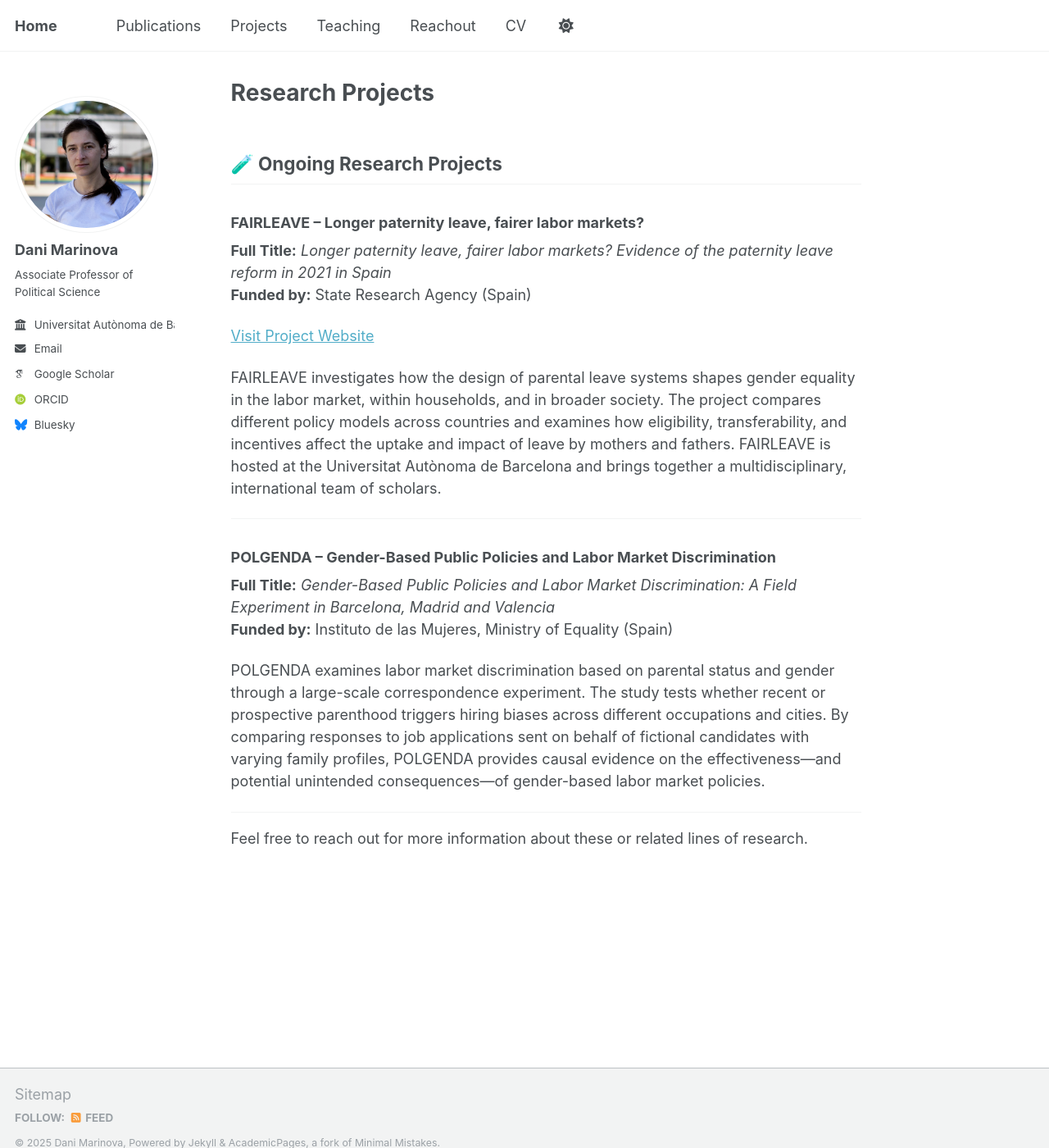
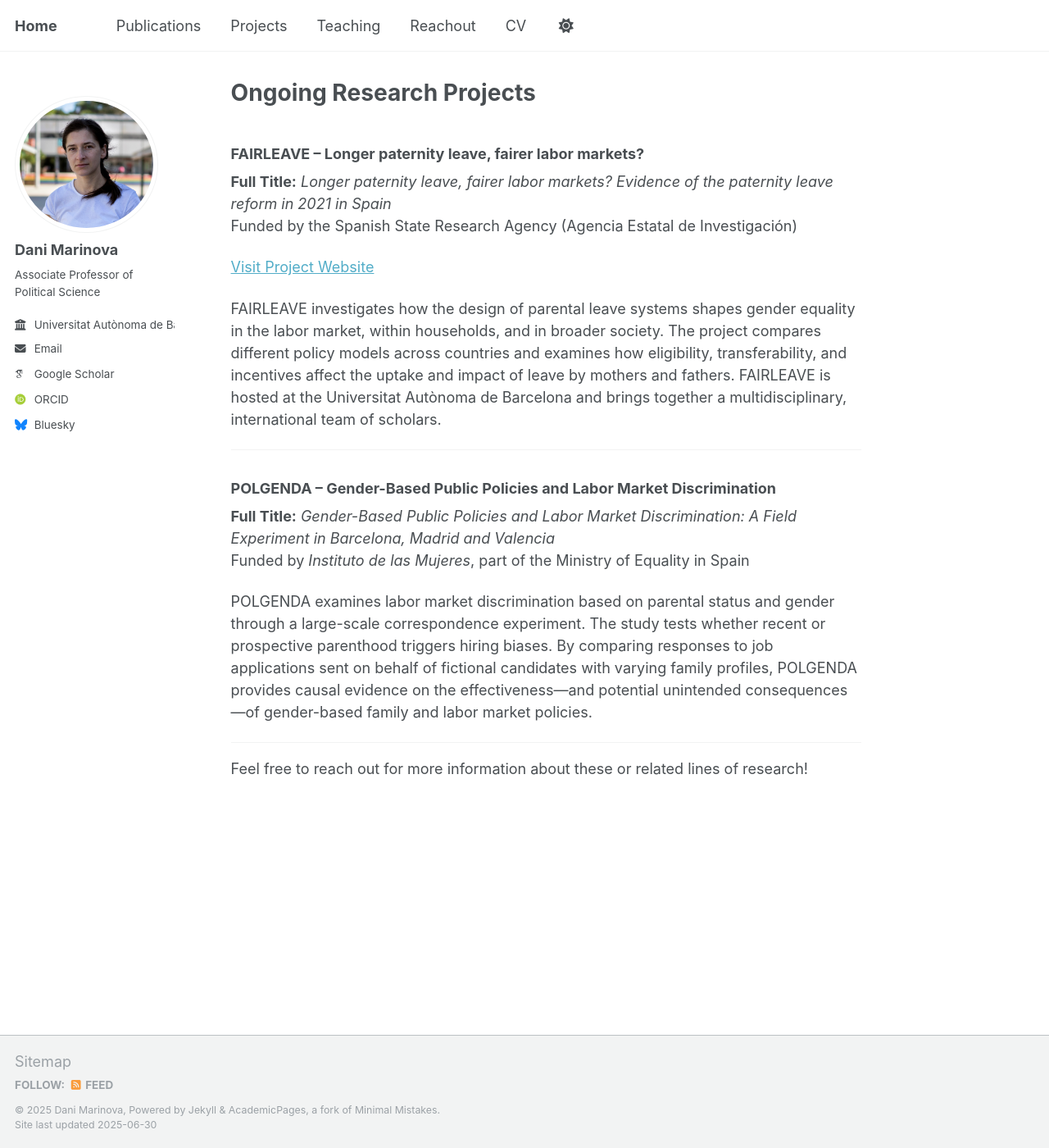
Before and after one commit to cyrila24/personal, a Jekyll site: the page built from _pages/projects.md, in a window 1280 px wide and 1400 px high. Shown: the whole window at 82% size. Built offline with Jekyll 4.4.1, drawn with Linux system fonts in a browser that asks for light colours; some web fonts are replaced; a script that is not in the unit is left out.

Commit message:
Update projects.md

```diff
--- a/_pages/projects.md
+++ b/_pages/projects.md
@@ -1,15 +1,13 @@
 ---
 layout: single
-title: "Research Projects"
+title: "Ongoing Research Projects"
 permalink: /projects/
 ---
-
-## 🧪 Ongoing Research Projects
 
 ### **FAIRLEAVE – Longer paternity leave, fairer labor markets?**
 
 **Full Title:** *Longer paternity leave, fairer labor markets? Evidence of the paternity leave reform in 2021 in Spain*
-**Funded by:** State Research Agency (Spain)
+Funded by the Spanish State Research Agency (Agencia Estatal de Investigación)
 
 [Visit Project Website](https://webs.uab.cat/fairleave/)
 
@@ -20,10 +18,10 @@ FAIRLEAVE investigates how the design of parental leave systems shapes gender eq
 ### **POLGENDA – Gender-Based Public Policies and Labor Market Discrimination**
 
 **Full Title:** *Gender-Based Public Policies and Labor Market Discrimination: A Field Experiment in Barcelona, Madrid and Valencia*
-**Funded by:** Instituto de las Mujeres, Ministry of Equality (Spain)
+Funded by *Instituto de las Mujeres*, part of the Ministry of Equality in Spain
 
-POLGENDA examines labor market discrimination based on parental status and gender through a large-scale correspondence experiment. The study tests whether recent or prospective parenthood triggers hiring biases across different occupations and cities. By comparing responses to job applications sent on behalf of fictional candidates with varying family profiles, POLGENDA provides causal evidence on the effectiveness—and potential unintended consequences—of gender-based labor market policies.
+POLGENDA examines labor market discrimination based on parental status and gender through a large-scale correspondence experiment. The study tests whether recent or prospective parenthood triggers hiring biases. By comparing responses to job applications sent on behalf of fictional candidates with varying family profiles, POLGENDA provides causal evidence on the effectiveness—and potential unintended consequences—of gender-based family and labor market policies.
 
 ---
 
-Feel free to reach out for more information about these or related lines of research.
+Feel free to reach out for more information about these or related lines of research!
```
